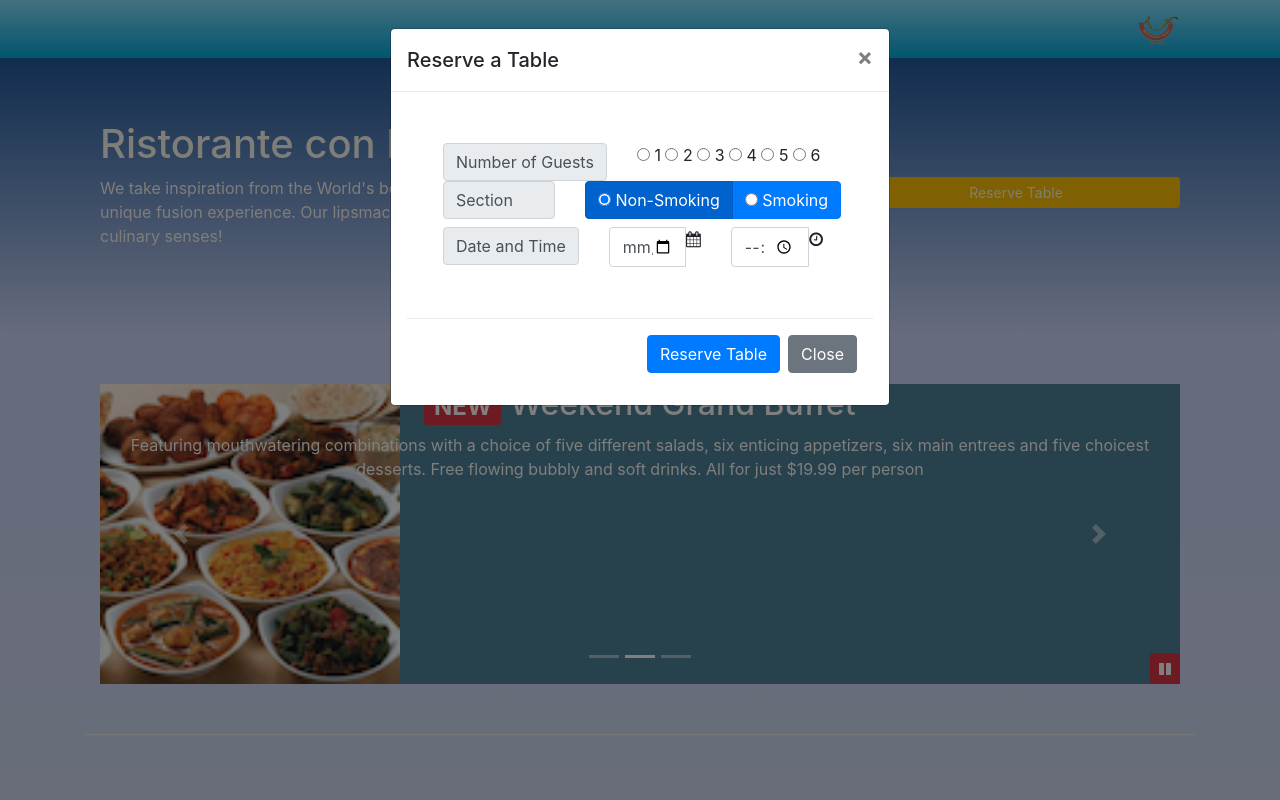
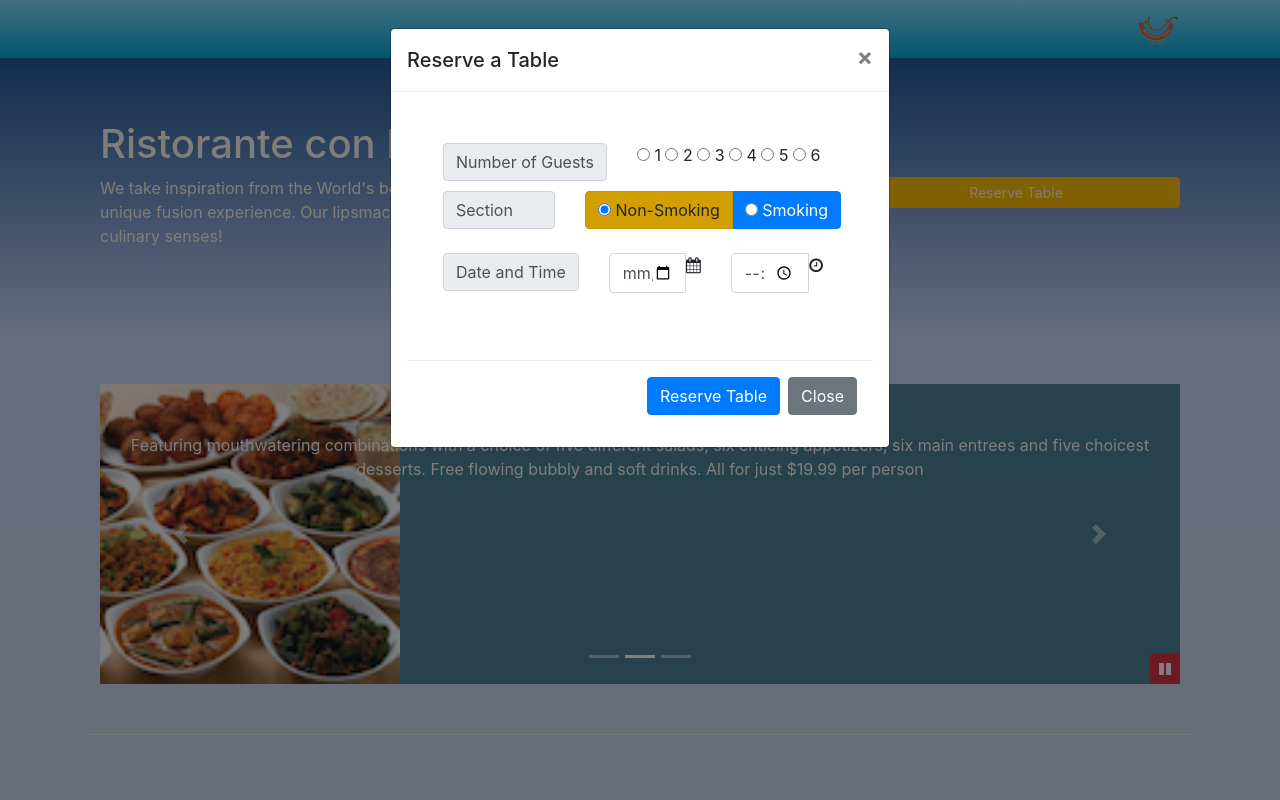
Before and after one commit to AaronGoodrum/conFusion, a website: page index.html in a window 1280 px wide. Both pictures are taken after a click on the button "Reserve Table". Shown: the top 800 px of the page. Drawn offline with nearby package versions, Linux system fonts and the light colour scheme.

Commit message:
update spacing

```diff
--- a/index.html
+++ b/index.html
@@ -242,7 +242,7 @@
                                 <div class="col-auto ml-3">
                                     <span class="input-group-text" id="">Number of Guests</span>
                                 </div>
-                                <div class="col-12 col-sm">
+                                <div class="col-12 col-sm pb-3">
                                     <label class="radio-inline"><input type="radio" name="optradio"> 1</label>
                                     <label class="radio-inline"><input type="radio" name="optradio"> 2</label>
                                     <label class="radio-inline"><input type="radio" name="optradio"> 3</label>
@@ -255,8 +255,8 @@
                                 <div class="col-auto col-4 ml-3">
                                     <span class="input-group-text" id="">Section </span>
                                 </div>
-                                <div class="btn-group col-sm-4" data-toggle="buttons">
-                                    <label class="btn btn-primary active">
+                                <div class="btn-group col-sm-4 pb-3" data-toggle="buttons">
+                                    <label class="btn btn-warning active">
                                         <input type="radio" name="options" id="optionNonSmoking" autocomplete="off" checked> Non-Smoking
                                     </label>
                                     <label class="btn btn-primary">
@@ -264,7 +264,7 @@
                                     </label>
                                 </div>
                             </div> <!-- End Smoking -->
-        <!-- Table Time --> <div class='input-group date row'>
+        <!-- Table Time --> <div class='input-group date row pb-3'>
                                     <div class="col-auto ml-3">
                                         <span class="input-group-text" id="">Date and Time</span>
                                     </div>
```
